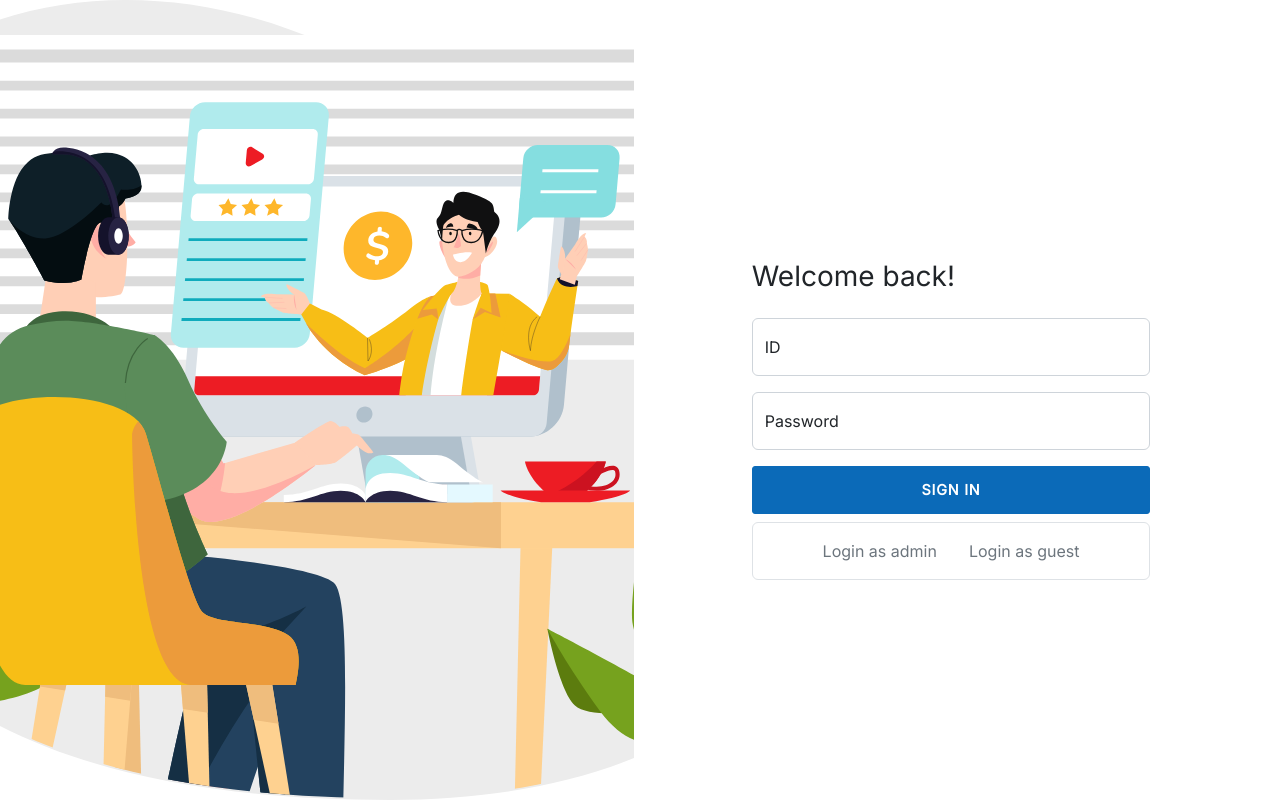
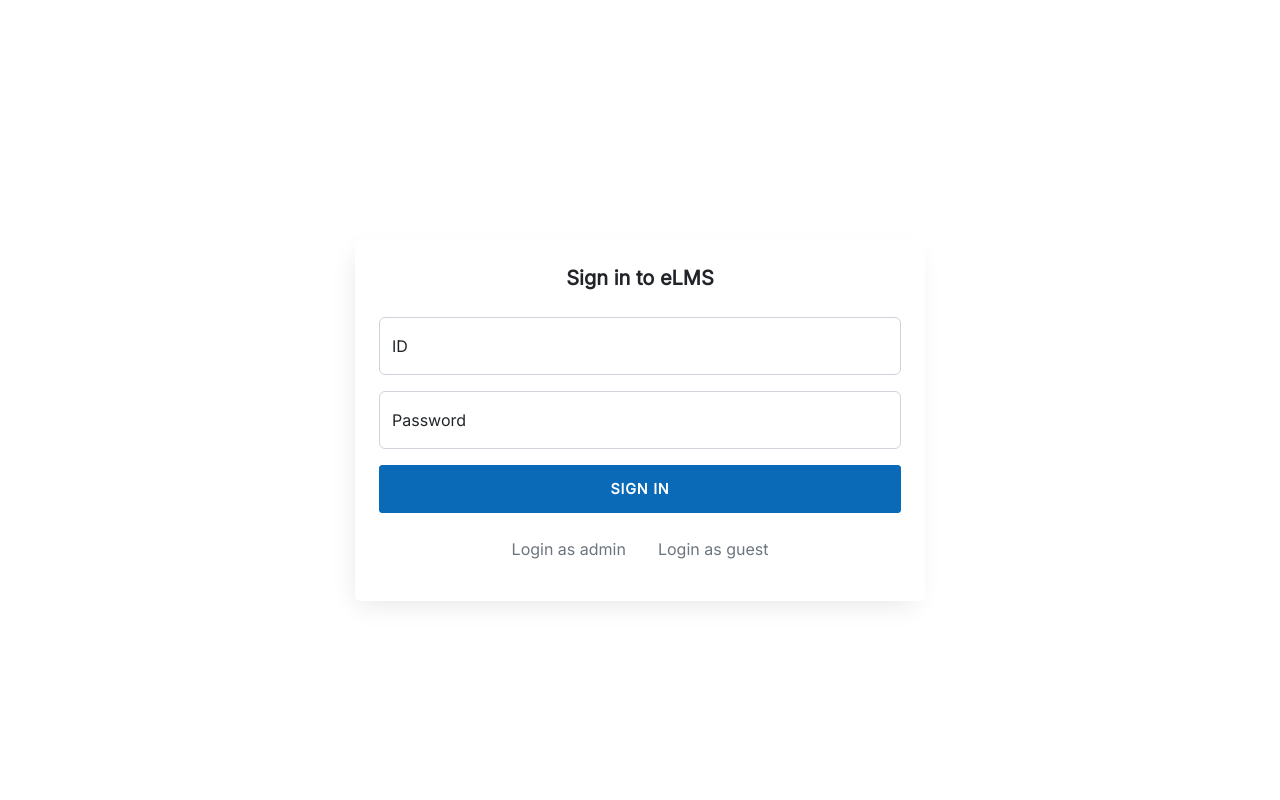
Before and after one commit to nz-m/eLMS-SWE, a Django app: page / in a window 1280 px wide. Run offline with Django 4.2, Linux system fonts and the light colour scheme; some libraries are stand-ins or nearby versions.

Commit message:
Modify login page & other changes

```diff
--- a/main/templates/main/assignment-view.html
+++ b/main/templates/main/assignment-view.html
@@ -32,7 +32,7 @@
 <!-- navigation links end -->
 <div class="container">
    <div class="shadow rounded p-3">
-      <h2>{{assignment.title}}</h2>
+      <p class="px-2 fw-bold fs-5">{{assignment.title}}</p>
       <div class="p-2 text-break">{{assignment.description}}</div>
       <h6 class="p-2 fw-bold">Deadline: <span class="px-2 text-danger"> {{assignment.deadline}} </span></h6>
       {% if assignment.file %}
@@ -56,7 +56,7 @@
    <table class="table shadow rounded">
       <thead class="table-dark">
          <tr>
-            <th class="text-center" scope="col">#</th>
+            <th class="text-center" scope="col">SL</th>
             <th class="text-center" scope="col">Student ID</th>
             <th class="text-center" scope="col">Student name</th>
             <th class="text-center" scope="col">Submitted file</th>
@@ -66,7 +66,7 @@
       </thead>
       <tbody>
          {% if not submissions %}
-         <td class="text-center text-muted fst-italic" colspan="6">No one submitted yet</th>
+         <td class="text-center text-muted fst-italic" colspan="6">No one has submitted yet</th>
             {% else %}
             {% for submission in submissions %}
          <tr>
--- a/main/templates/main/update-announcement.html
+++ b/main/templates/main/update-announcement.html
@@ -27,7 +27,7 @@
          <div class="card border-0 rounded-2 shadow">
             <div class="card-body p-4">
                <div class="text-center">
-                  <div class="h4 fw-light mb-3">Update Announcement</div>
+                  <div class="fw-bold text-start mb-3">Update Announcement</div>
                   <form action="{% url 'updateAnnouncement' course.code announcement.id %}" method="post">
                      {% csrf_token %}
                      <!-- Title Input -->
--- a/quiz/templates/quiz/allQuizzes.html
+++ b/quiz/templates/quiz/allQuizzes.html
@@ -53,7 +53,7 @@
         <tr>
            <th scope="row">{{ forloop.counter }}</th>
            <td>
-            <a href="{% url 'quizSummary' course.code quiz.id %}">{{ quiz.title}} {% if quiz.started %} <span class="fw-bold text-success"> (Started!)</span> {% endif %}</a>
+            <a class="fw-bold" href="{% url 'quizSummary' course.code quiz.id %}">{{ quiz.title}} {% if quiz.started %} <span class="fw-normal text-success"> (Started!)</span> {% endif %}</a>
            </td>
            <td>{{ quiz.starts}} </td>
            <td>{{ quiz.ends}}</td>
--- a/static/styles/style.css
+++ b/static/styles/style.css
@@ -44,11 +44,6 @@ body {
   min-height: 100vh;
 }
 
-.bg-image {
-  background-image: url("../images/online_study.svg");
-  background-size: cover;
-  background-position: center;
-}
 
 .login-heading {
   font-weight: 300;
@@ -129,3 +124,6 @@ a {
 .shadow {
   box-shadow: rgba(17, 17, 26, 0.1) 0px 0px 16px !important;
 }
+.login-shadow{
+  box-shadow: rgba(0, 0, 0, 0.1) -4px 9px 25px -6px;
+}
--- a/templates/login_page.html
+++ b/templates/login_page.html
@@ -14,15 +14,11 @@
       <link rel="stylesheet" href="{% static 'styles/style.css' %}">
    </head>
    <body>
-      <div class="container-fluid ps-md-0">
-         <div class="row g-0">
-            <div class="d-none d-md-flex col-md-4 col-lg-6 bg-image"></div>
-            <div class="col-md-8 col-lg-6">
       <div class="login d-flex align-items-center py-5">
          <div class="container">
             <div class="row">
-                        <div class="col-md-9 col-lg-8 mx-auto">
-                           <h3 class="login-heading mb-4">Welcome back!</h3>
+               <div class="col-md-6 mx-auto p-4 login-shadow rounded">
+                  <p class="text-center fw-bold mb-4 fs-5">Sign in to eLMS</p>
                   <!-- Sign In Form -->
                   <form method="POST">
                      {% csrf_token %}
@@ -40,31 +36,21 @@
                         <button class="btn btn-lg btn-primary btn-login text-uppercase fw-bold mb-2"
                            type="submit">Sign in</button>
                      </div>
-
                   </form>
-                           <div class="p-3 border d-flex justify-content-center rounded">
-
+                  <div class="p-3 d-flex justify-content-center">
                      <div class="mx-3">
                         <a class="text-secondary" href="/admin" style="text-decoration: none;" target="_blank">Login as
                         admin</a>
                      </div>
-
-
-
-
                      <div class="dropdown mx-3">
                         <a class="text-secondary" href="#" role="button" data-bs-toggle="dropdown" aria-expanded="false">
                         Login as guest
                         </a>
-
                         <ul class="dropdown-menu">
                            <li><a class="dropdown-item" href="/guest">Teacher</a></li>
                            <li><a class="dropdown-item" href="/guestStudent">Student</a></li>
                         </ul>
                      </div>
-
-
-
                   </div>
                   {% if messages %}
                   <!-- Error Alert -->
@@ -79,11 +65,7 @@
             </div>
          </div>
       </div>
-            </div>
-         </div>
-      </div>
       <script src=" {% static 'js/bootstrap.bundle.min.js' %} "></script>
-
       <script>
          if (window.history.replaceState) {
              window.history.replaceState(null, null, window.location.href);
```
Also changed, not shown: attendance/templates/attendance/attendance.html (+6 -5 lines), attendance/views.py (+19 -16 lines), main/templates/main/faculty_course.html (+13 -16 lines), quiz/templates/quiz/quizSummaryFaculty.html (+11 -8 lines), static/images/elms_login.jpg (added), static/images/online_study.svg (deleted). Lines whose indentation alone changed are shown as unchanged.
